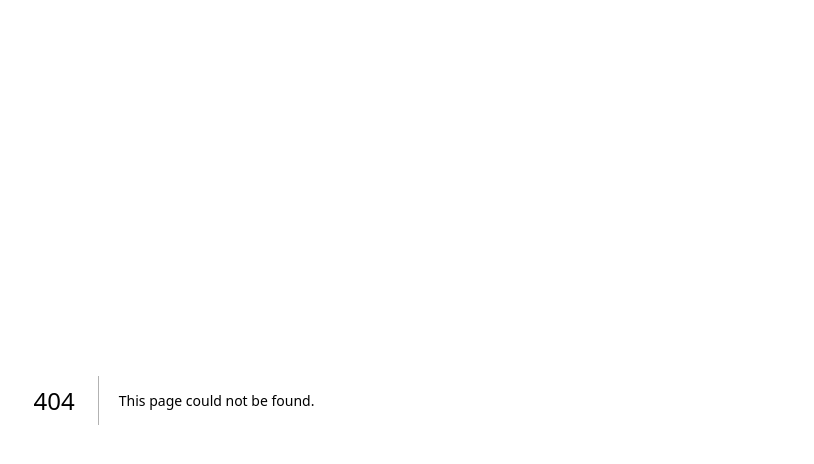
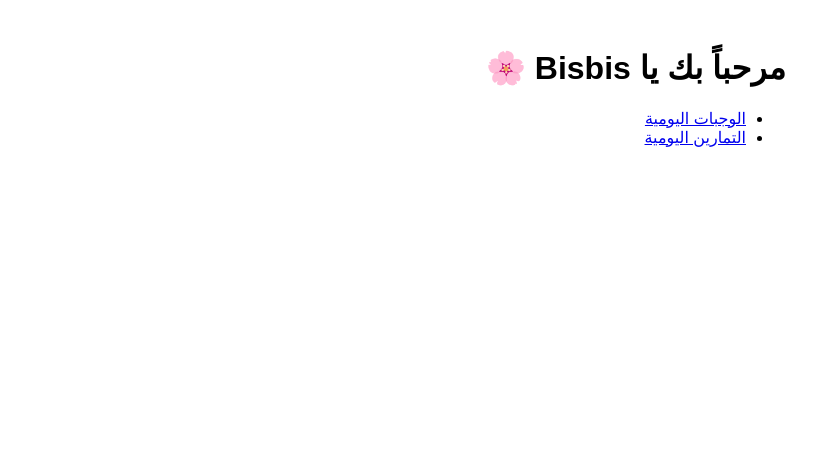
Before and after one commit to subzero121/bisbis-app, a Next.js app: page / in a window 1280 px wide. Before the commit this address had no page. Shown: the top 464 px of the page, without its empty margins (466-1280 px from the left). Built offline with nearby package versions, Linux system fonts and the light colour scheme.

Commit message:
Create index.js

```diff
--- /dev/null
+++ b/pages/index.js
@@ -0,0 +1,13 @@
+import Link from 'next/link';
+
+export default function Home() {
+  return (
+    <main style={{ direction: 'rtl', padding: '20px', fontFamily: 'sans-serif' }}>
+      <h1>مرحباً بك يا Bisbis 🌸</h1>
+      <ul>
+        <li><Link href="/meals">الوجبات اليومية</Link></li>
+        <li><Link href="/workouts">التمارين اليومية</Link></li>
+      </ul>
+    </main>
+  );
+}
```
